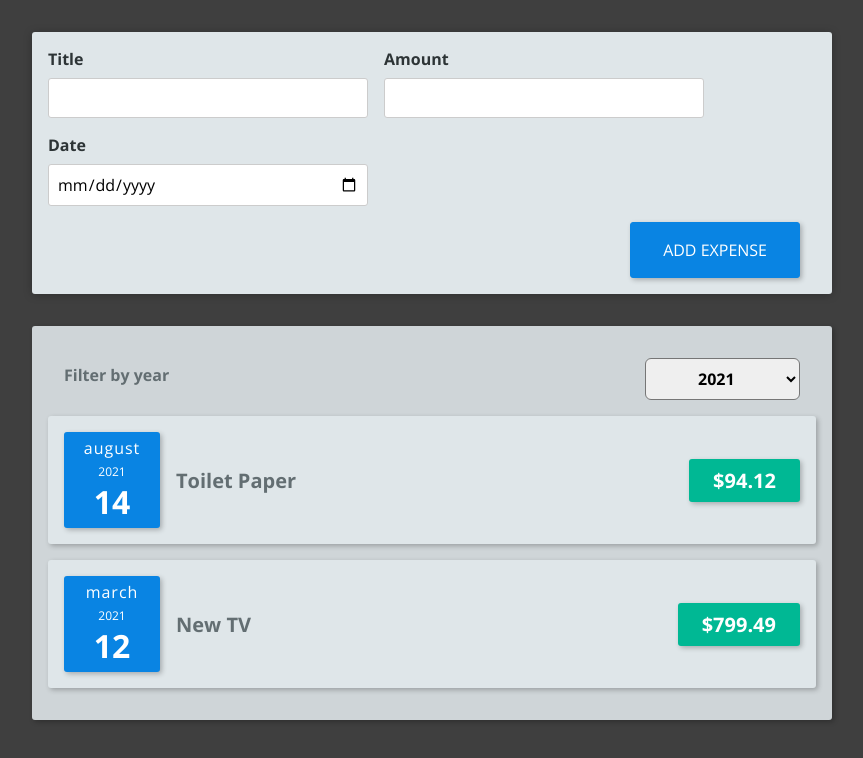
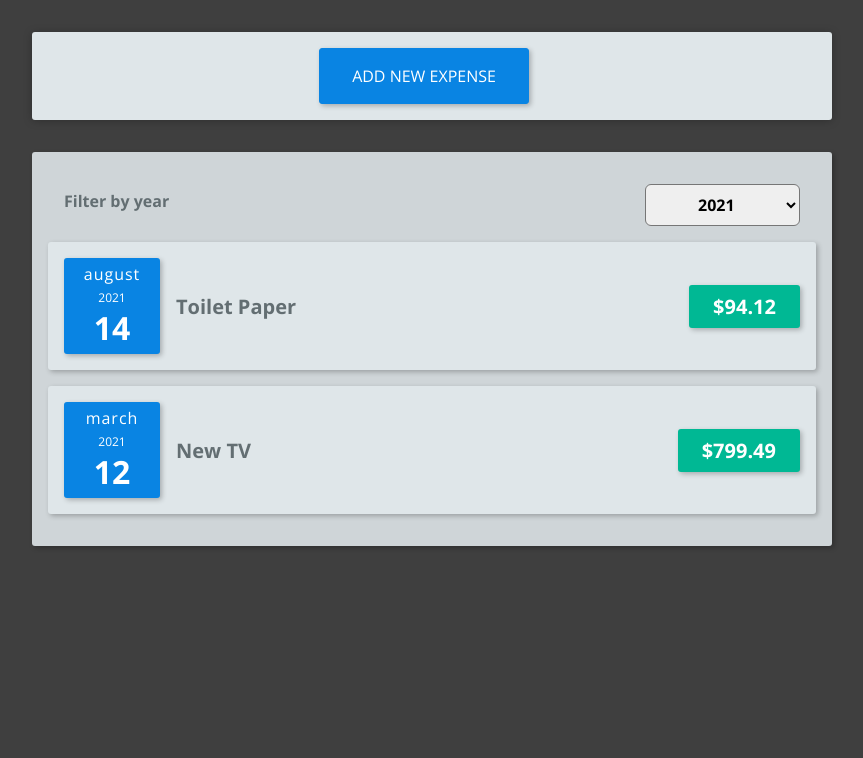
Before and after one commit to unclekoin/expenses-app, a React (Create React App) app: page / in a window 1280 px wide. Shown: the top 758 px of the page, without its empty margins (208-1071 px from the left). Built offline with nearby package versions, Linux system fonts and the light colour scheme.

Commit message:
feat: add ExpensesList component & close/open functionality for NewExpenses

```diff
--- a/src/components/Expenses/ExpenseItem.js
+++ b/src/components/Expenses/ExpenseItem.js
@@ -7,6 +7,7 @@
   const { title, amount, date } = props;
 
   return (
+    <li>
       <Card className="expense-item">
         <ExpenseDate date={ date } />
         <div className="expense-item__description">
@@ -14,6 +15,7 @@
           <div className="expense-item__price">${ amount }</div>
         </div>
       </Card>
+    </li>
   )
 }
 
--- a/src/components/Expenses/Expenses.js
+++ b/src/components/Expenses/Expenses.js
@@ -1,7 +1,7 @@
 import React, {useState} from "react";
 import ExpensesFilter from "./ExpensesFilter";
-import ExpenseItem from "./ExpenseItem";
 import Card from "../UI/Card";
+import ExpensesList from "./ExpensesList";
 import "./Expenses.css";
 
 const Expenses = ({items}) => {
@@ -21,14 +21,7 @@
         selected={filteredYear}
         onChangeFilter={filterChangeHandler}
       />
-      {filteredExpenses.map(({id, title, amount, date}) => (
-        <ExpenseItem
-          key={id}
-          title={title}
-          amount={amount}
-          date={date}
-        />
-      ))}
+      <ExpensesList items={ filteredExpenses } />
     </Card>
   )
 }
--- /dev/null
+++ b/src/components/Expenses/ExpensesList.css
@@ -0,0 +1,9 @@
+.expenses-list {
+    list-style: none;
+    padding: 0;
+}
+
+.expenses-list__fallback {
+    color: white;
+    text-align: center;
+}
--- /dev/null
+++ b/src/components/Expenses/ExpensesList.js
@@ -0,0 +1,24 @@
+import React from "react";
+import ExpenseItem from "./ExpenseItem";
+import "./ExpensesList.css";
+
+const ExpensesList = ({ items }) => {
+  if (!items.length) {
+    return  <h2 className="expenses-list__fallback">Found no expenses.</h2>
+  }
+
+  return (
+    <ul className="expenses-list">
+      { items.map(({id, title, amount, date}) => (
+        <ExpenseItem
+          key={id}
+          title={title}
+          amount={amount}
+          date={date}
+        />
+      )) }
+    </ul>
+  )
+}
+
+export default ExpensesList;
--- a/src/components/NewExpense/ExpenseForm.js
+++ b/src/components/NewExpense/ExpenseForm.js
@@ -78,6 +78,7 @@
         </div>
       </div>
       <div className="new-expense__actions">
+        <button onClick={ props.onCancel } type="button">Cancel</button>
         <button type="submit">Add expense</button>
       </div>
     </form>
--- a/src/components/NewExpense/NewExpense.js
+++ b/src/components/NewExpense/NewExpense.js
@@ -1,8 +1,10 @@
-import React from "react";
+import React, { useState } from "react";
 import ExpenseForm from "./ExpenseForm";
 import "./NewExpense.css"
 
 const NewExpense = (props) => {
+  const [isEditing, setIsEditing] = useState(false);
+
   const saveExpenseDataHandler = (enteredExpenseData) => {
     const expenseData = {
       ...enteredExpenseData,
@@ -10,11 +12,26 @@
     }
 
     props.onAddExpense(expenseData);
+    setIsEditing(false);
+  }
+
+  const startEditingHandler = () => {
+    setIsEditing(true);
+  }
+
+  const stopEditingHandler = () => {
+    setIsEditing(false);
   }
 
   return (
     <div className="new-expense">
-      <ExpenseForm onSaveExpanseData={ saveExpenseDataHandler } />
+      { !isEditing && <button onClick={startEditingHandler}>Add New Expense</button> }
+      { isEditing && (
+        <ExpenseForm
+          onSaveExpanseData={saveExpenseDataHandler}
+          onCancel={ stopEditingHandler }
+        />
+      ) }
     </div>
   )
 }
```
Lines whose indentation alone changed are shown as unchanged.
